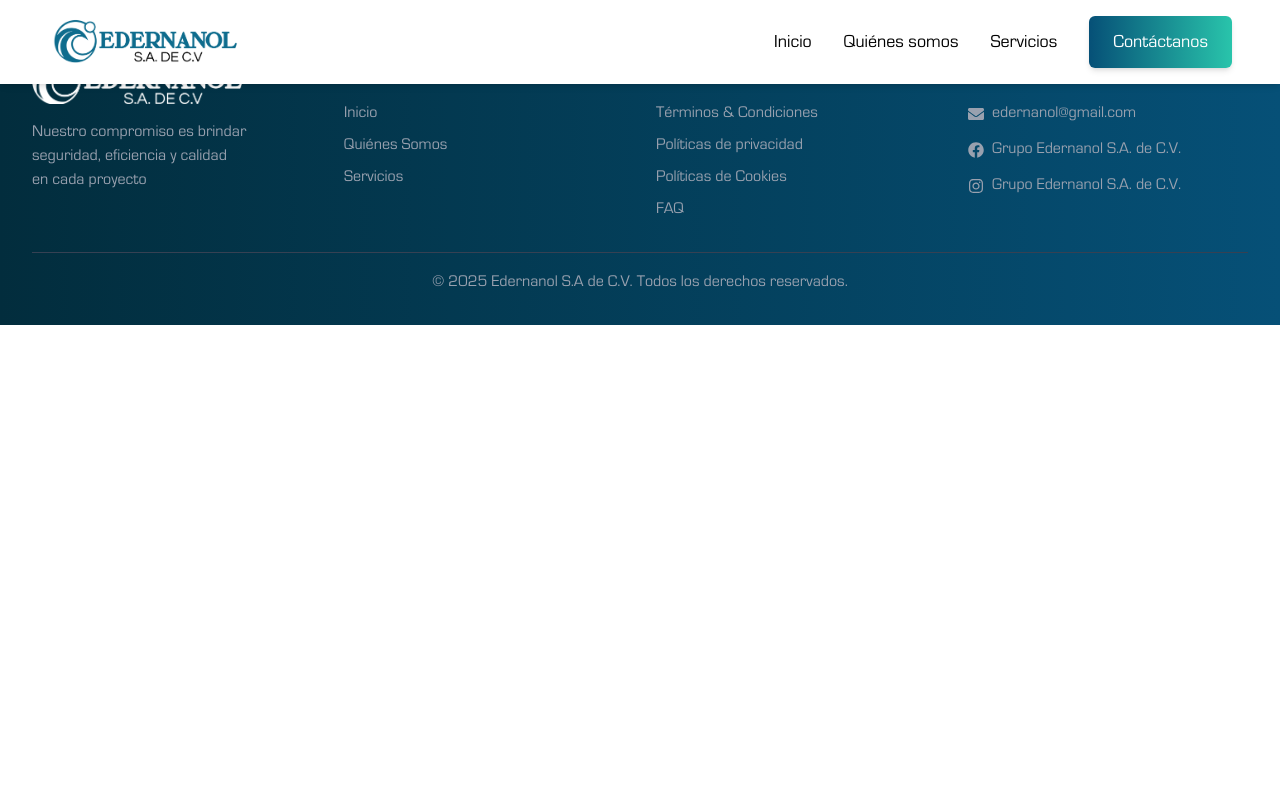
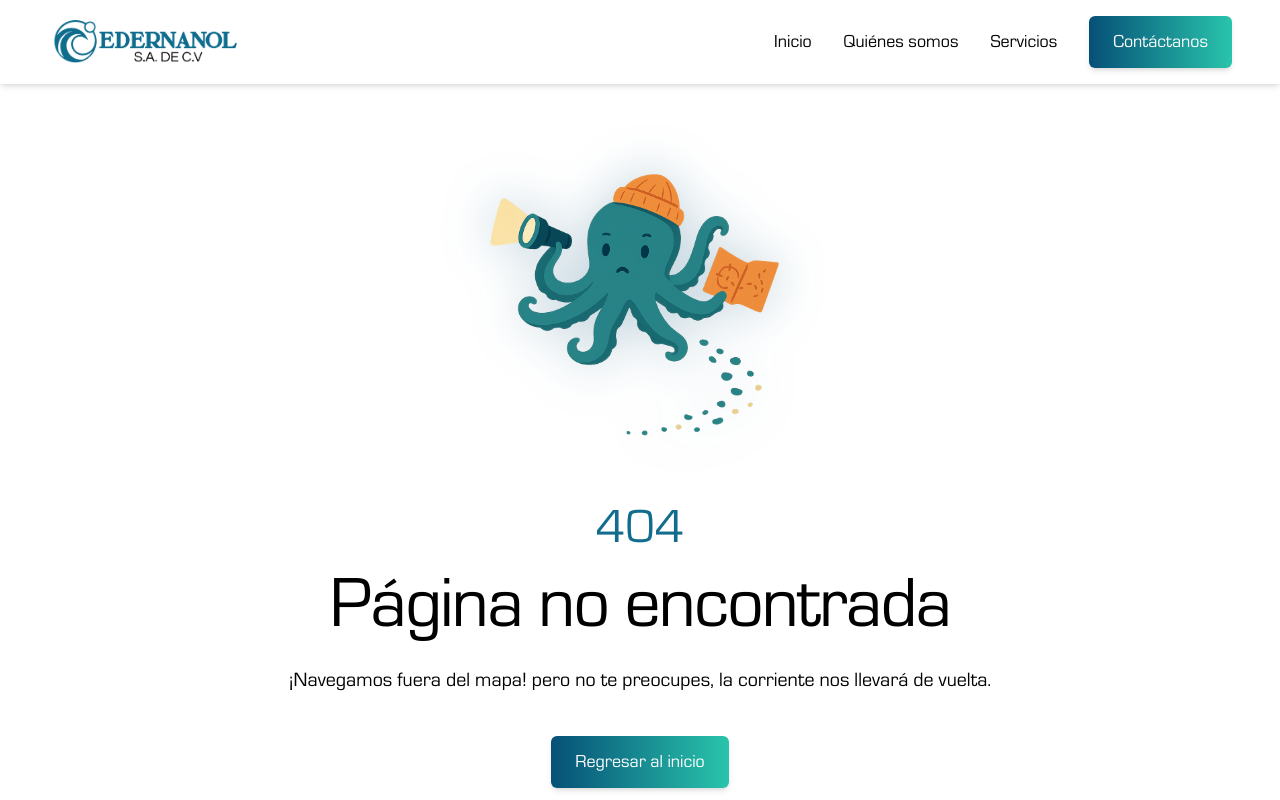
Before and after one commit to administrador-maro/Edernanol, a React (Vite) app: page /NotFoundPage in a window 1280 px wide. Shown: the top 800 px of the page. Built offline with nearby package versions, Linux system fonts and the light colour scheme.

Commit message:
completado, sitio completo

```diff
--- a/src/pages/NotFoundPage.tsx
+++ b/src/pages/NotFoundPage.tsx
@@ -1,8 +1,38 @@
+import notfund from "../../src/assets/notfund.png"
+import Button from "../components/ui/Button"
+import { NavLink } from "react-router"
+
 const NotFoundPage = () => {
   return (
-    <div>
-      Pagina no encontrada
-    </div>
+    <>
+      <main className="grid min-h-full place-items-center bg-white px-6 py-24 sm:py-32 lg:px-8">
+        <div className="text-center">
+          {/* Imagen del pulpo explorador */}
+          <img
+            src={notfund} // 🔹 Cambia esta ruta según donde tengas tu imagen
+            alt="Pulpo explorador"
+            className="mx-auto mb-8 w-71 sm:w-86 drop-shadow-[0_0_25px_rgba(6,80,119,0.25)] animate-float"
+          />
+
+          <p className="text-5xl font-extrabold text-[#126C8D]">404</p>
+          <h1 className="mt-4 text-5xl font-semibold tracking-tight text-balance text-black sm:text-7xl">
+            Página no encontrada
+          </h1>
+          <p className="mt-6 text-lg font-medium text-pretty text-black sm:text-xl/8">
+            ¡Navegamos fuera del mapa! pero no te preocupes, la corriente nos llevará de vuelta.
+          </p>
+
+          <div className="mt-10 flex items-center justify-center gap-x-6">
+            <NavLink to="/">
+              <Button
+                label="Regresar al inicio"
+                onClick={() => console.log("Click en botón")}
+              />
+            </NavLink>
+          </div>
+        </div>
+      </main>
+    </>
   )
 }
 
--- a/src/router/Routes.tsx
+++ b/src/router/Routes.tsx
@@ -19,7 +19,7 @@ const Routes = createBrowserRouter([
             {path: "AboutPage", element: <AboutPage />},
             {path: "ServicesPage", element: <ServicesPage />},
             {path: "ContactPage", element: <ContactPage />},
-            {path: "NotFoundPage", element: <NotFoundPage />},
+            {path: "*", element: <NotFoundPage />},
         ]
     }
 ])
```
Also changed, not shown: src/assets/notfund.png (added).
